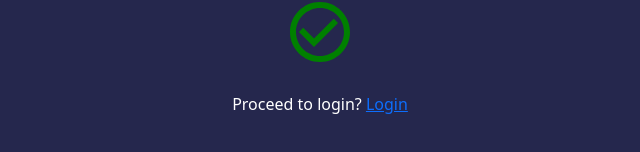
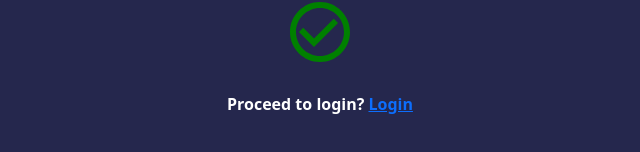
Before and after one commit to Eileenpngg/DolphinSwimSchool, a React (Create React App) app in the folder Frontend/: page /registersuccess in a window 1280 px wide. Shown: the part 316-468 px from the top of the page, without its empty margins (320-960 px from the left). Built offline with nearby package versions, Linux system fonts and the light colour scheme; a web font is replaced by a local one.

Commit message:
'remove'

```diff
--- a/Frontend/src/pages/Screens/RegisterSuccess.js
+++ b/Frontend/src/pages/Screens/RegisterSuccess.js
@@ -11,7 +11,7 @@ const RegisterSuccess = () => {
       >
         <CheckCircleOutlinedIcon />
       </div>
-      <p className="text-center fw-boldeeed;e;e;;eededddwddweddddwwdwddwdwedewedwdededeed u93rr0390 3r9ujdfjknjkn" style={{color:'white'}}>
+      <p className="text-center fw-bold" style={{color:'white'}}>
             Proceed to login?{" "}
             <a
               className="link-primary"
```
